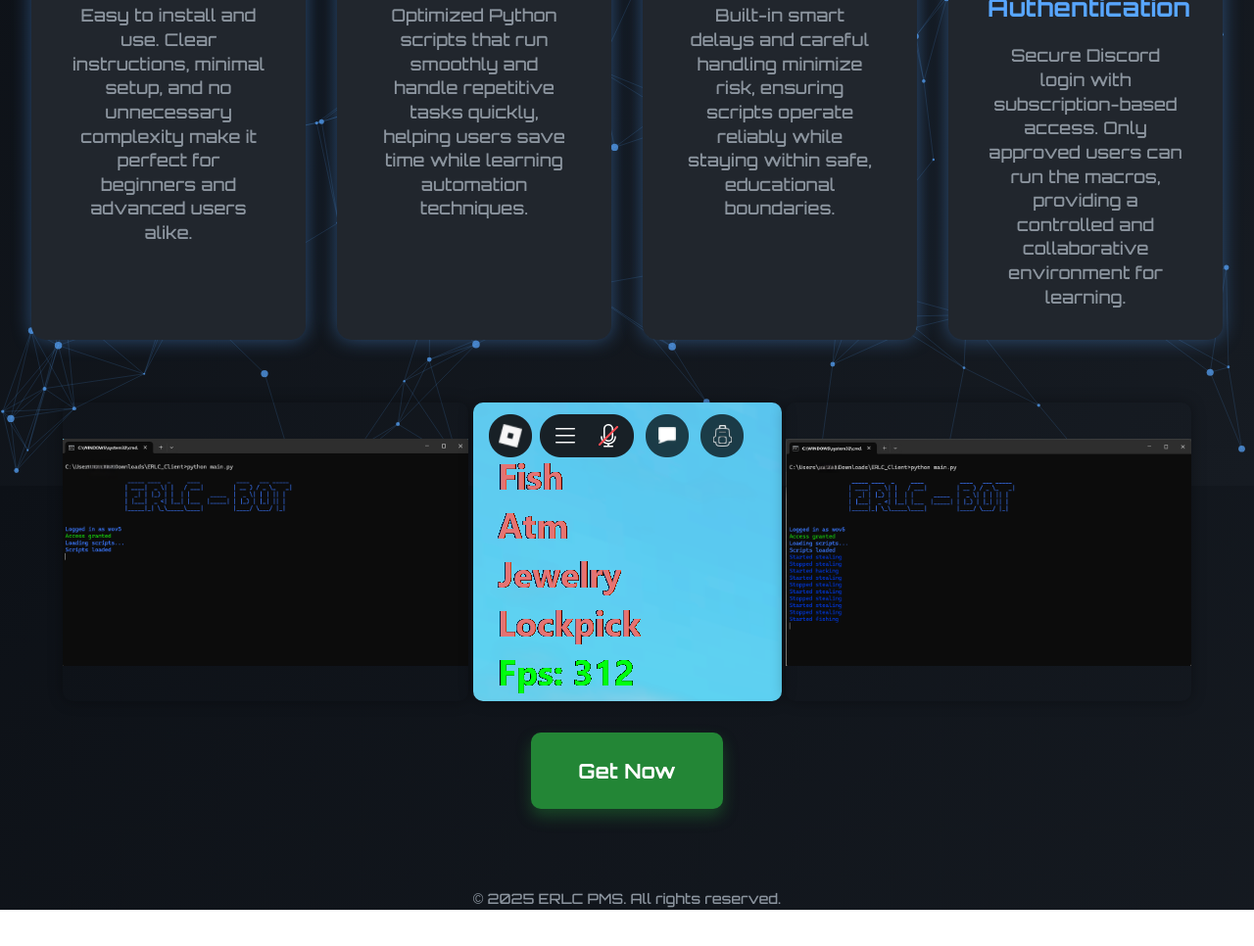
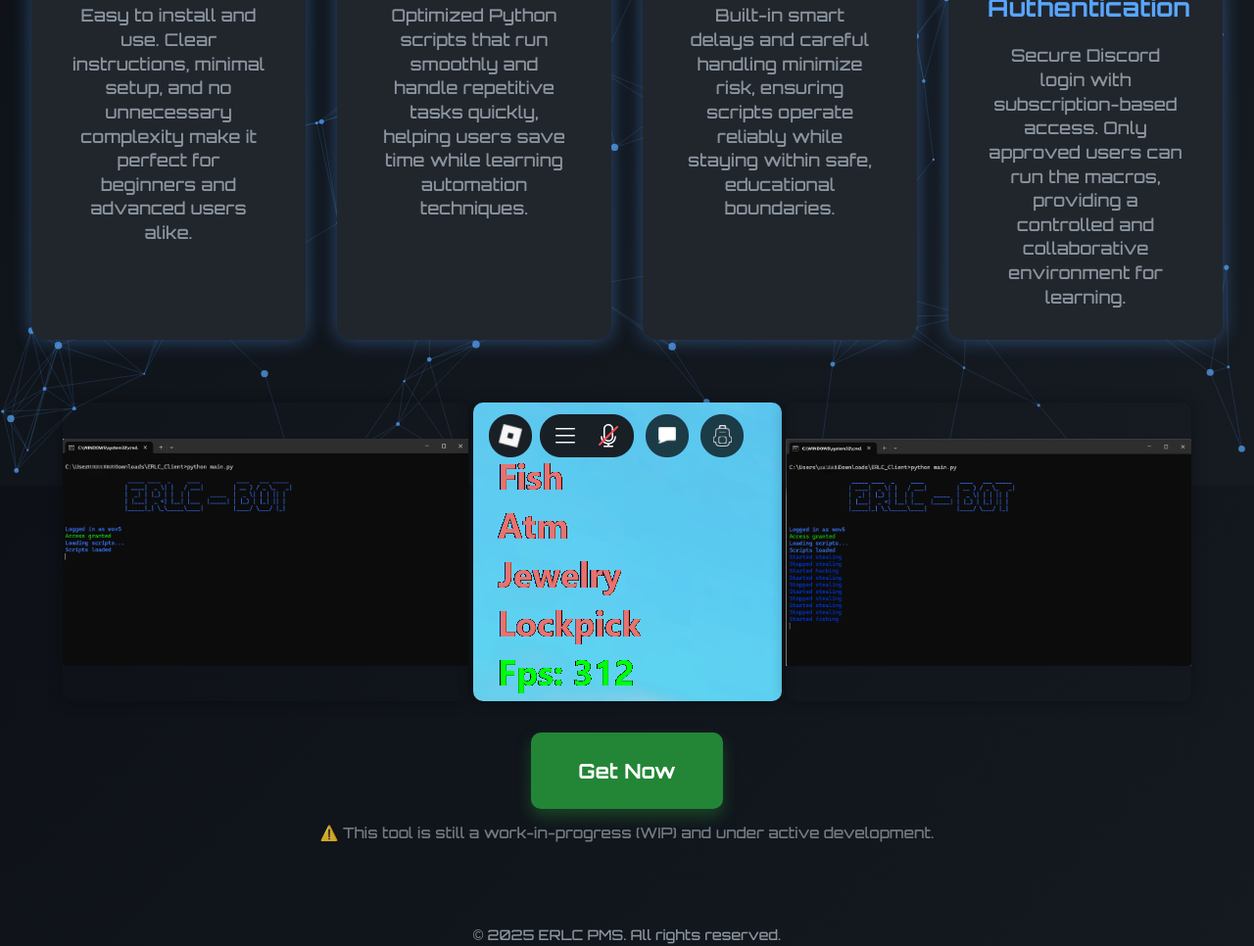
Before and after one commit to ecosrestarted/minimechsite, a plain HTML site: page index.html in a window 1280 px wide. Shown: the part 304-1270 px from the top of the page at 98% size. Before the commit the page ends 1233 px from the top, so only its background shows below. Drawn offline with Linux system fonts and the light colour scheme.

Commit message:
sigma features

```diff
--- a/index.html
+++ b/index.html
@@ -194,9 +194,12 @@
     <div id="imageGrid" class="images-grid"></div>
 
     <a href="https://discord.com/channels/1401598647493201931/1401683728526475274"
-       class="download-btn" target="_blank" rel="noopener noreferrer">
-      Get Now
-    </a>
+   class="download-btn" target="_blank" rel="noopener noreferrer">
+  Get Now
+</a>
+<p style="color: #8b949e; font-size: 0.95rem; margin-top: 0.8rem; opacity: 0.8;">
+  ⚠️ This tool is still a work-in-progress (WIP) and under active development.
+</p>
   </div>
 
   <footer>© 2025 ERLC PMS. All rights reserved.</footer>
```
